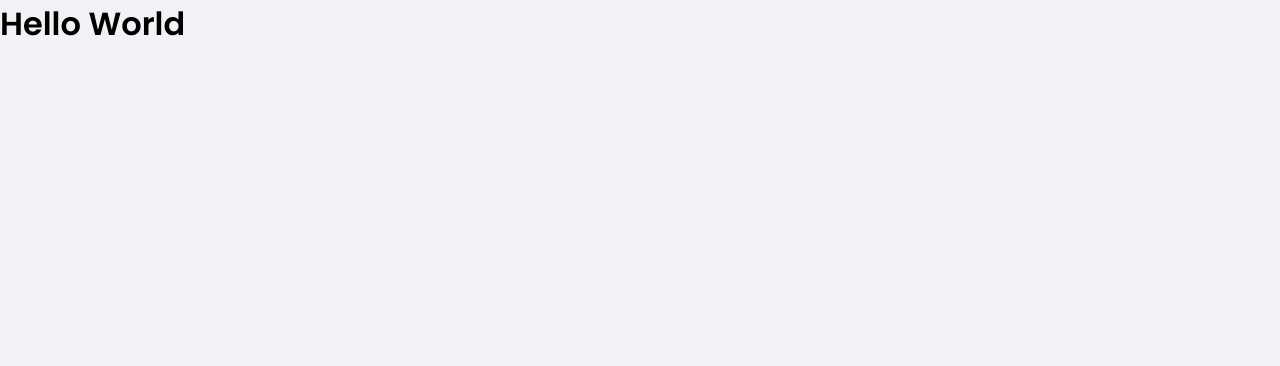
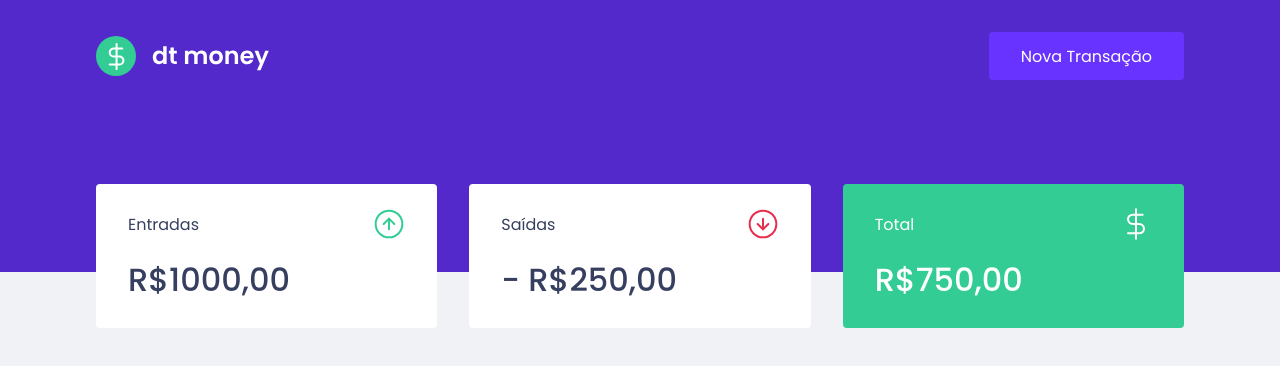
Before and after one commit to lucashthiele/dtmoney-controle-fincancas, a React (Create React App) app: page / in a window 1280 px wide. Shown: the top 366 px of the page. Built offline with nearby package versions, Linux system fonts and the light colour scheme.

Commit message:
dashboard, summary components

```diff
--- a/public/index.html
+++ b/public/index.html
@@ -7,7 +7,7 @@
     <link rel="shortcut icon" href="favicon.png" type="image/png" />
 
     <link
-      href="https://fonts.googleapis.com/css2?family=Poppins:wght@400;600&display=swap"
+      href="https://fonts.googleapis.com/css2?family=Poppins:wght@400;500;600&display=swap"
       rel="stylesheet"
     />
 
--- a/src/App.tsx
+++ b/src/App.tsx
@@ -1,10 +1,13 @@
+import { Dashboard } from "./components/Dashboard";
+import { Header } from "./components/Header";
 import { GlobalStyle } from "./styles/global";
 
 export function App() {
   return (
-    <div className="App">
-      <h1>Hello World</h1>
+    <>
+      <Header />
+      <Dashboard />
       <GlobalStyle />
-    </div>
+    </>
   );
 }
--- /dev/null
+++ b/src/components/Dashboard/index.tsx
@@ -0,0 +1,12 @@
+import { Summary } from "../Summary";
+import { Container } from "./styles";
+
+export function Dashboard() {
+  return (
+    <>
+      <Container>
+        <Summary />
+      </Container>
+    </>
+  );
+}
--- /dev/null
+++ b/src/components/Dashboard/styles.ts
@@ -0,0 +1,7 @@
+import styled from "styled-components";
+
+export const Container = styled.main`
+  max-width: 1120px;
+  margin: 0 auto;
+  padding: 2.5rem 1rem;
+`;
--- /dev/null
+++ b/src/components/Header/index.tsx
@@ -0,0 +1,15 @@
+import logo from "../../assets/logo.svg";
+import { Container, Content } from "./styles";
+
+export function Header() {
+  return (
+    <>
+      <Container>
+        <Content>
+          <img src={logo} alt="dt money" />
+          <button type="button">Nova Transação</button>
+        </Content>
+      </Container>
+    </>
+  );
+}
--- /dev/null
+++ b/src/components/Header/styles.ts
@@ -0,0 +1,30 @@
+import styled from "styled-components";
+
+export const Container = styled.header`
+  background: var(--blue);
+`;
+
+export const Content = styled.header`
+  max-width: 1120px;
+  margin: 0 auto;
+
+  padding: 2rem 1rem 12rem;
+  display: flex;
+  align-items: center;
+  justify-content: space-between;
+
+  button {
+    font-size: 1rem;
+    color: #fff;
+    background: var(--blue-light);
+    border: 0;
+    padding: 0 2rem;
+    border-radius: 0.25rem;
+    height: 3rem;
+    transition: filter 0.3s;
+
+    &:hover {
+      filter: brightness(0.9);
+    }
+  }
+`;
--- /dev/null
+++ b/src/components/Summary/index.tsx
@@ -0,0 +1,32 @@
+import income from "../../assets/income.svg";
+import outcome from "../../assets/outcome.svg";
+import total from "../../assets/total.svg";
+import { Container } from "./styles";
+
+export function Summary() {
+  return (
+    <Container>
+      <div>
+        <header>
+          <p>Entradas</p>
+          <img src={income} alt="Entradas" />
+        </header>
+        <strong>R$1000,00</strong>
+      </div>
+      <div>
+        <header>
+          <p>Saídas</p>
+          <img src={outcome} alt="Saídas" />
+        </header>
+        <strong>- R$250,00</strong>
+      </div>
+      <div className="highlight-background">
+        <header>
+          <p>Total</p>
+          <img src={total} alt="Total" />
+        </header>
+        <strong>R$750,00</strong>
+      </div>
+    </Container>
+  );
+}
--- /dev/null
+++ b/src/components/Summary/styles.ts
@@ -0,0 +1,34 @@
+import styled from "styled-components";
+
+export const Container = styled.div`
+  display: grid;
+  grid-template-columns: repeat(3, 1fr);
+  gap: 2rem;
+  margin-top: -8rem;
+
+  div {
+    background: var(--shape);
+    padding: 1.5rem 2rem;
+    border-radius: 0.25rem;
+    color: var(--text-title);
+
+    header {
+      display: flex;
+      align-items: center;
+      justify-content: space-between;
+    }
+
+    strong {
+      display: block;
+      margin-top: 1rem;
+      font-size: 2rem;
+      font-weight: 500;
+      line-height: 3rem;
+    }
+
+    &.highlight-background {
+      background: var(--green);
+      color: #fff;
+    }
+  }
+`;
--- a/src/styles/global.ts
+++ b/src/styles/global.ts
@@ -5,6 +5,7 @@
     --background: #F0F2F5;
     --red: #e52e4d;
     --blue: #5429cc;
+    --green: #33cc95;
 
     --blue-light: #6933ff;
 
```
